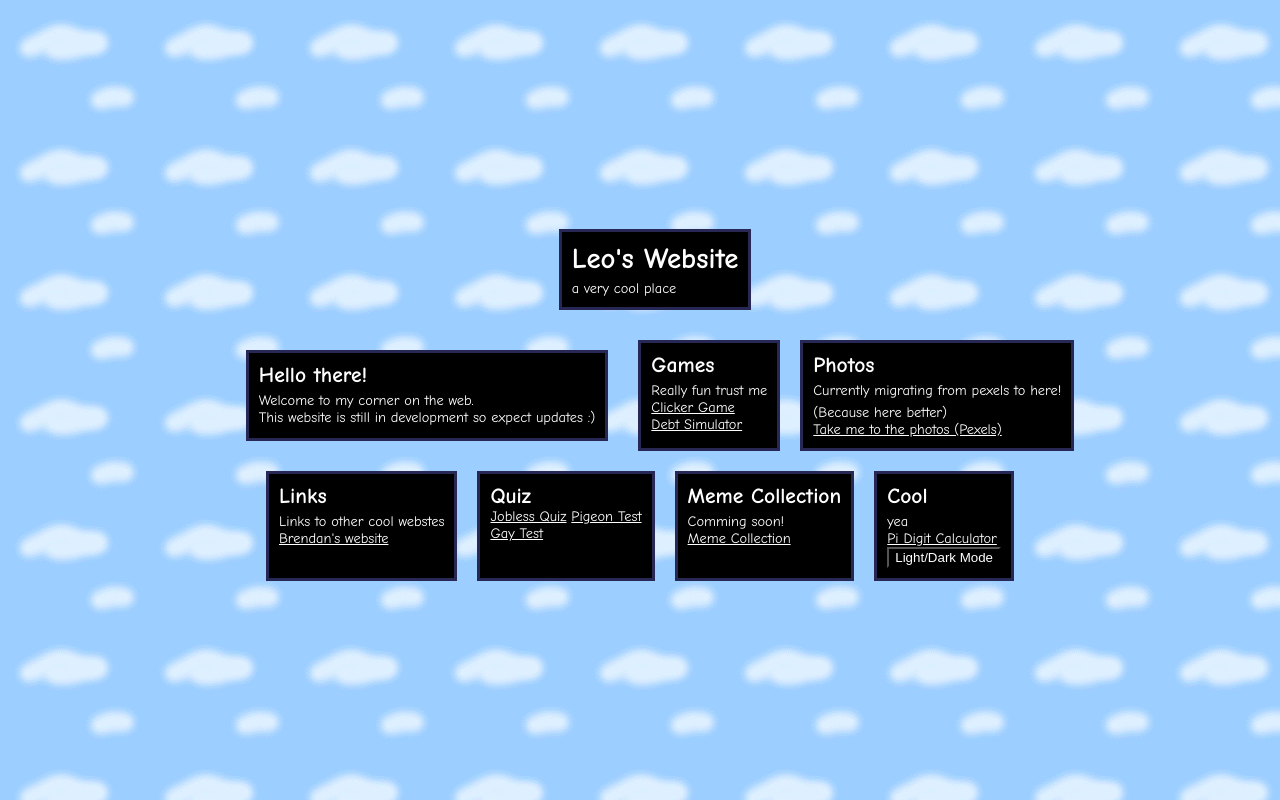
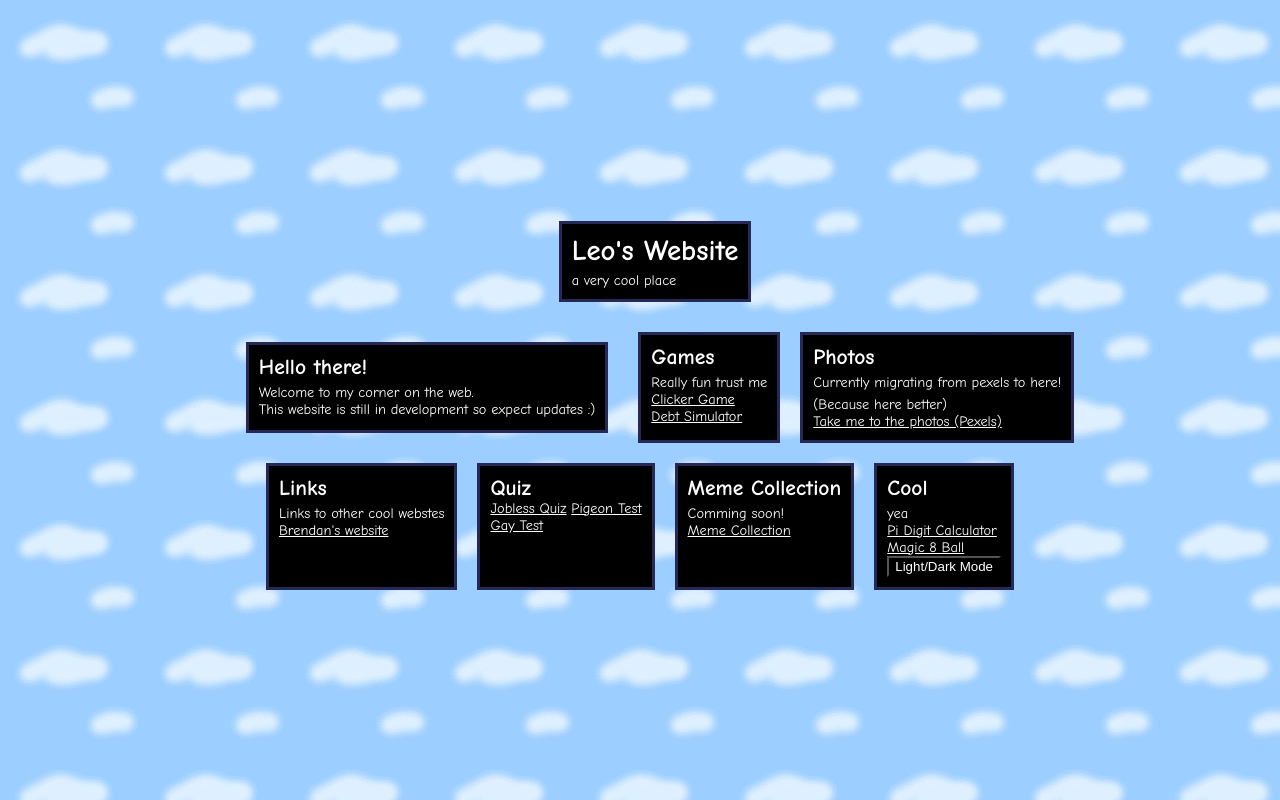
Before and after one commit to LeoTech8/NewWebsite, a plain HTML site: page index.html in a window 1280 px wide. Drawn offline with Linux system fonts and the light colour scheme.

Commit message:
Update index.html

```diff
--- a/index.html
+++ b/index.html
@@ -50,7 +50,8 @@
 			<h2 class="box1-title">Cool</h2>
 			<p>yea</p>
 			<a href="pi.html">Pi Digit Calculator</a>
-			<!-- Inside your <div class="box2"> under the "Cool" section -->
+			<br>
+			<a href="8balls.html">Magic 8 Ball</a>
 			<br>
 			<button id="theme-toggle">Light/Dark Mode</button>
 
```
